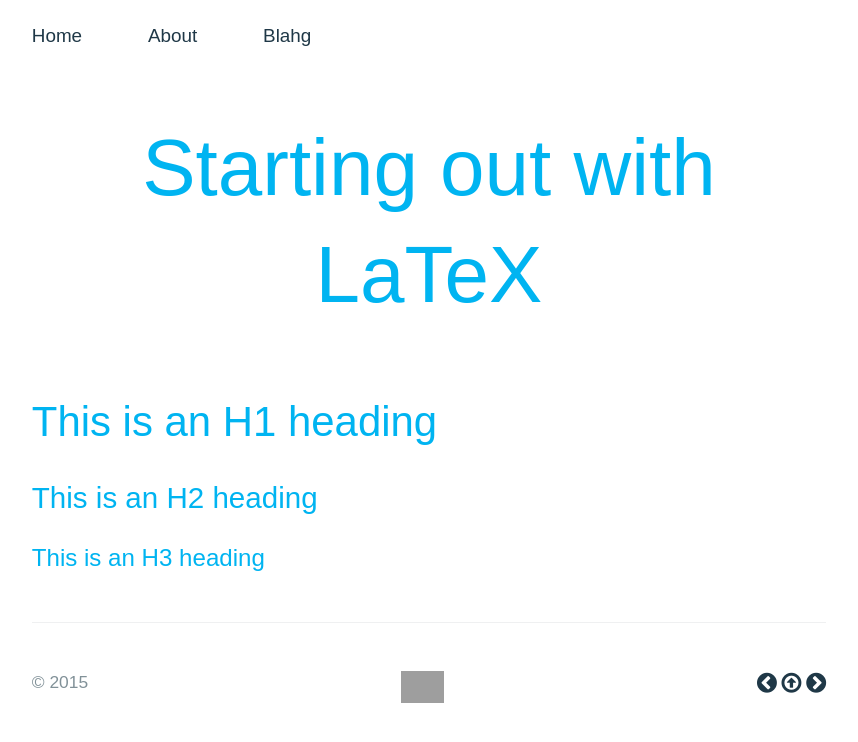
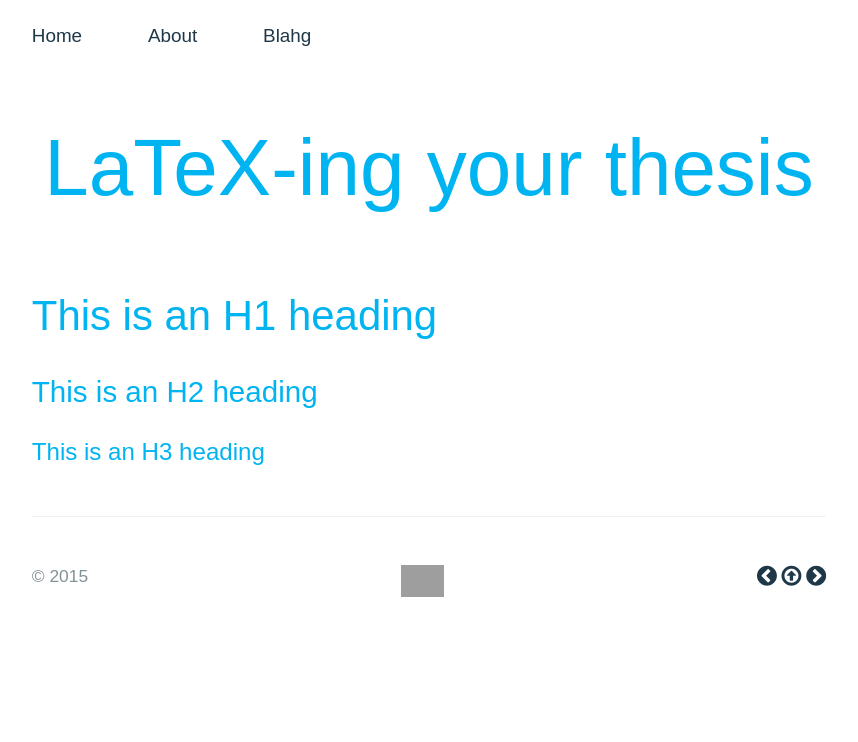
Before and after one commit to a-mar/blahg, a Jekyll site: the page built from index.html, in a window 1280 px wide. Shown: the top 742 px of the page, without its empty margins (211-1069 px from the left). Built offline with Jekyll 4.4.1, drawn with Linux system fonts in a browser that asks for light colours; nearby versions of some CDN libraries; some web fonts are replaced; Markdown is read by kramdown in place of the engine named in the settings; grey boxes are pictures that could not be loaded.

Commit message:
Update index.html

```diff
--- a/index.html
+++ b/index.html
@@ -4,7 +4,7 @@ title: BLAHG @ a-mar
 ---
 
 <section class="page-header">
-	<h2 class="project-tagline">Starting out with LaTeX</h2>
+  <h2 class="project-tagline">LaTeX-ing your thesis</h2>
 </section>
 
 <h1>This is an H1 heading</h1>
```
